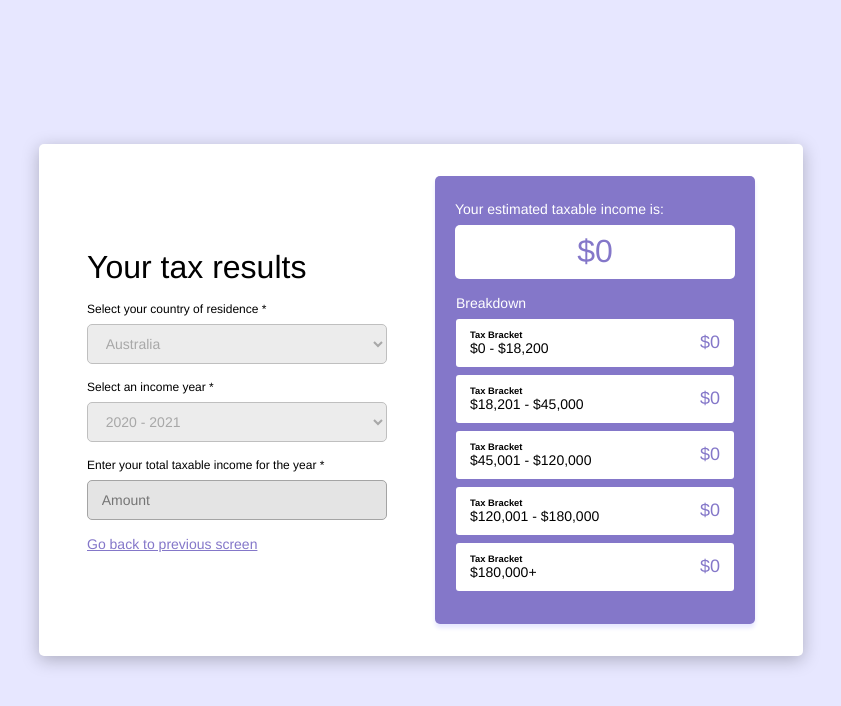
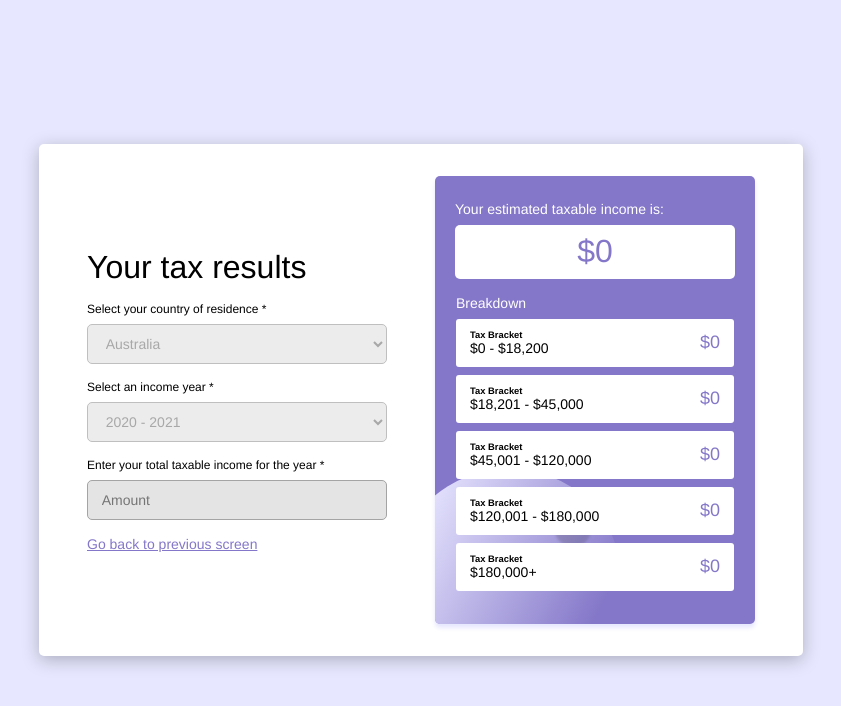
Before and after one commit to JaredGold/taxCalc-interview, a React (Create React App) app: page /form-complete in a window 1280 px wide. Shown: the top 706 px of the page, without its empty margins (219-1060 px from the left). Built offline with nearby package versions, Linux system fonts and the light colour scheme.

Commit message:
3 files modified

```diff
--- a/src/components/CompleteForm.jsx
+++ b/src/components/CompleteForm.jsx
@@ -1,12 +1,12 @@
 import React from "react"
-import {Link} from 'react-router-dom'
+import {Link, withRouter} from 'react-router-dom'
 import {StyledForm, FormSelection, PreviousButton, ResultsTitle} from "../styles/styles"
 
 
-const CompleteForm = ({userDetail, countries, incomeYears}) => {
+const CompleteForm = ({userDetail, countries, incomeYears, history}) => {
 
   const handleClick = () => {
-    console.log("Test")
+    return history.push("/")
   }
 
   return(
--- a/src/components/Results.jsx
+++ b/src/components/Results.jsx
@@ -1,6 +1,6 @@
 import React from 'react'
 import taxCalc from '../utils/taxCalc'
-import {Container, PurpleContainer} from "../styles/styles"
+import {Container, PurpleContainer, SecondPlanet, SecondMoon} from "../styles/styles"
 
 const Results = ({userDetail}) => {
   let taxAmount = taxCalc(userDetail.income)
@@ -60,6 +60,10 @@ const Results = ({userDetail}) => {
           </div>
         </Container>
       </div>
+      <div id="planets">
+        <SecondPlanet />
+        <SecondMoon />
+      </div>
     </PurpleContainer>
   )
 }
--- a/src/styles/styles.js
+++ b/src/styles/styles.js
@@ -137,48 +137,6 @@ export const TaxoTron = styled.div`
   }
 `;
 
-export const PurpleContainer = styled.div`
-  width: 320px;
-  height: 448px;
-  background-color: #8477c9;
-  border-radius: 5px;
-  box-shadow: 0px 4px 4px #e7e7ff;
-  color: white;
-  display: flex;
-  flex-direction: column;
-  justify-content: center;
-  align-items: center;
-
-  & > #breakdown {
-    margin-top: 16px;
-    & > h4 {
-      font-size: 14px;
-      font-weight: 500;
-      margin-bottom: 8px;
-    }
-  }
-
-  & > #top-container {
-    width: 280px;
-    & > p {
-      font-size: 14px;
-    }
-    & > #income-box {
-      display: flex;
-      justify-content: center;
-      align-items: center;
-      border-radius: 5px;
-      height: 53.8px;
-      background-color: #fff;
-      color: #8477c9;
-      margin-top: 8px;
-      & > h1 {
-        font-weight: 500;
-      }
-    }
-  }
-`;
-
 export const BigPlanet = styled.div`
   height: 203.64px;
   width: 220px;
@@ -239,3 +197,76 @@ export const Container = styled.div`
     color: #8477c9;
   }
 `;
+
+export const PurpleContainer = styled.div`
+  width: 320px;
+  height: 448px;
+  background-color: #8477c9;
+  border-radius: 5px;
+  box-shadow: 0px 4px 4px #e7e7ff;
+  color: white;
+  display: flex;
+  flex-direction: column;
+  justify-content: center;
+  align-items: center;
+  position: relative;
+  overflow: hidden;
+  & > #breakdown {
+    margin-top: 16px;
+    z-index: 1;
+    & > h4 {
+      font-size: 14px;
+      font-weight: 500;
+      margin-bottom: 8px;
+    }
+  }
+
+  & > #top-container {
+    width: 280px;
+    & > p {
+      font-size: 14px;
+    }
+    & > #income-box {
+      display: flex;
+      justify-content: center;
+      align-items: center;
+      border-radius: 5px;
+      height: 53.8px;
+      background-color: #fff;
+      color: #8477c9;
+      margin-top: 8px;
+      & > h1 {
+        font-weight: 500;
+      }
+    }
+  }
+  & > #planets {
+    width: 100%;
+  }
+`;
+
+export const SecondPlanet = styled.div`
+  height: 203.64px;
+  width: 220px;
+  background: linear-gradient(
+    117.38deg,
+    #e7e6ff 10.73%,
+    rgba(231, 230, 255, 0) 84.05%
+  );
+  position: absolute;
+  bottom: -49.06px;
+  left: -36.08px;
+  border-radius: 100%;
+  z-index: 0;
+`;
+
+export const SecondMoon = styled.div`
+  background-color: #e7e7ff;
+  width: 36.08px;
+  height: 35.17px;
+  border-radius: 100%;
+  position: absolute;
+  left: 130px;
+  bottom: 90px;
+  box-shadow: -10px 13px 3px rgba(0, 0, 0, 0.15);
+`;
```
